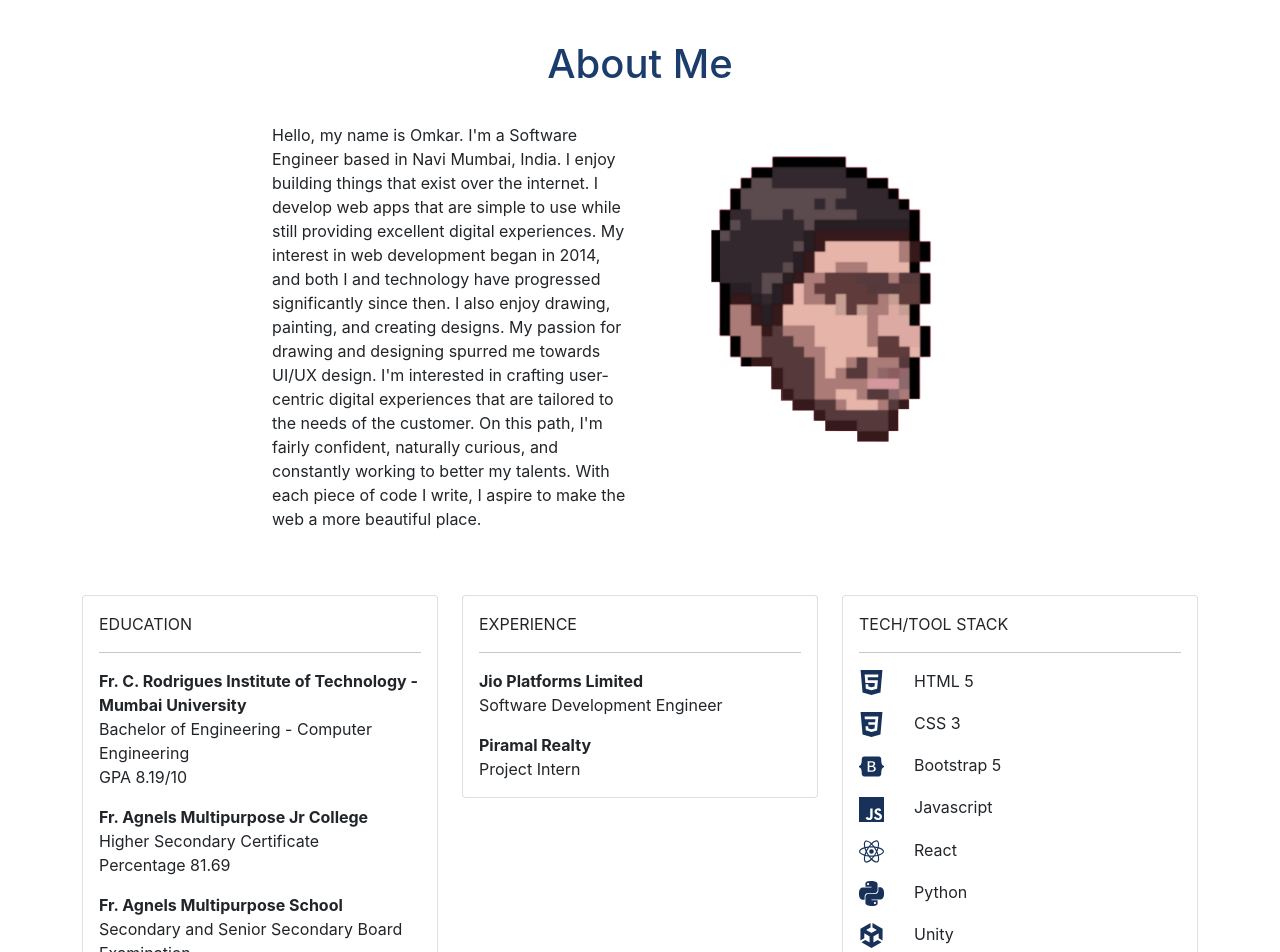
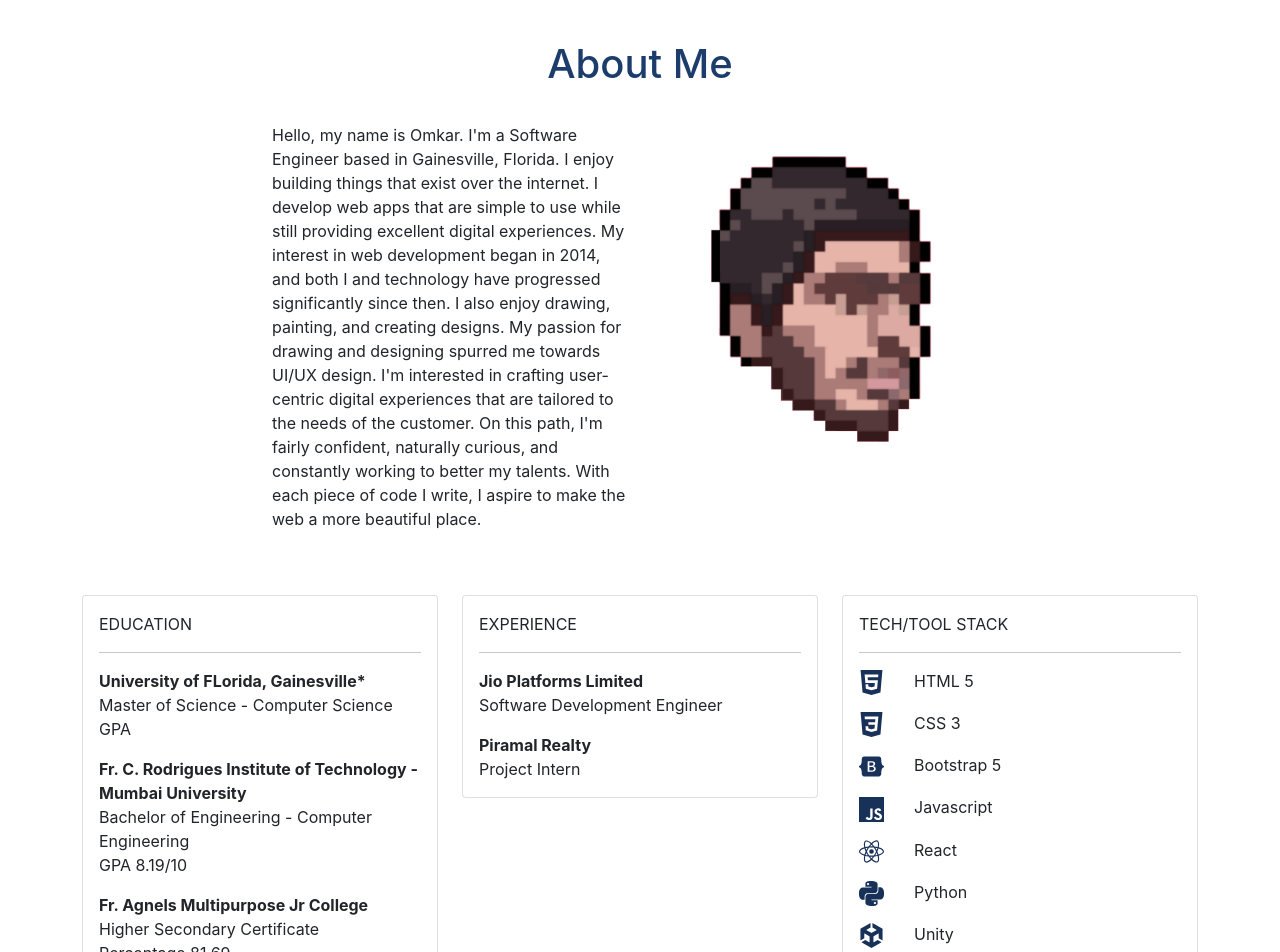
Before and after one commit to omcar04/omcar_parab, a React (Create React App) app: page / in a window 1280 px wide. Shown: the part 740-1692 px from the top of the page. Built offline with nearby package versions, Linux system fonts and the light colour scheme.

Commit message:
added ms details

```diff
--- a/src/components/About.js
+++ b/src/components/About.js
@@ -27,11 +27,11 @@ const About = ({ aboutRef }) => {
             <Col xs={0} lg={2}></Col>
             <Col xs={12} lg={4}>
               <p>
-                Hello, my name is Omkar. I'm a Software Engineer based in Navi
-                Mumbai, India. I enjoy building things that exist over the
-                internet. I develop web apps that are simple to use while still
-                providing excellent digital experiences. My interest in web
-                development began in 2014, and both I and technology have
+                Hello, my name is Omkar. I'm a Software Engineer based in
+                Gainesville, Florida. I enjoy building things that exist over
+                the internet. I develop web apps that are simple to use while
+                still providing excellent digital experiences. My interest in
+                web development began in 2014, and both I and technology have
                 progressed significantly since then. I also enjoy drawing,
                 painting, and creating designs. My passion for drawing and
                 designing spurred me towards UI/UX design. I'm interested in
@@ -57,6 +57,13 @@ const About = ({ aboutRef }) => {
                     EDUCATION <hr></hr>
                   </Card.Text>
                   <Card.Text>
+                    <b>University of FLorida, Gainesville*</b>
+                    <br />
+                    Master of Science - Computer Science
+                    <br />
+                    GPA
+                  </Card.Text>
+                  <Card.Text>
                     <b>
                       Fr. C. Rodrigues Institute of Technology - Mumbai
                       University
@@ -73,11 +80,8 @@ const About = ({ aboutRef }) => {
                     Higher Secondary Certificate
                     <br />
                     Percentage 81.69
-                  </Card.Text>
-                  <Card.Text>
-                    <b>Fr. Agnels Multipurpose School </b>
                     <br />
-                    Secondary and Senior Secondary Board Examination
+                    Secondary School Certificate
                     <br />
                     Percentage 90.69
                   </Card.Text>
```
